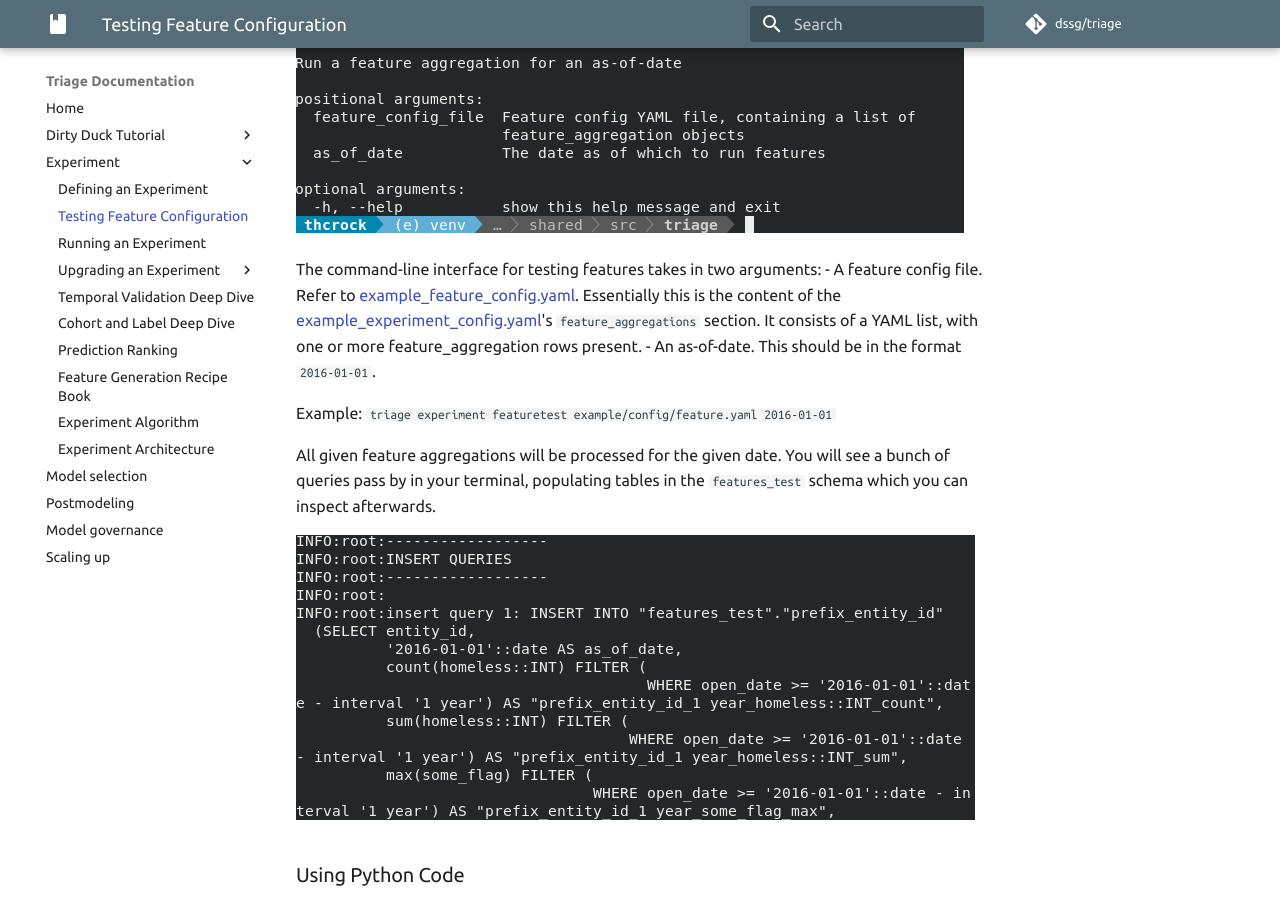
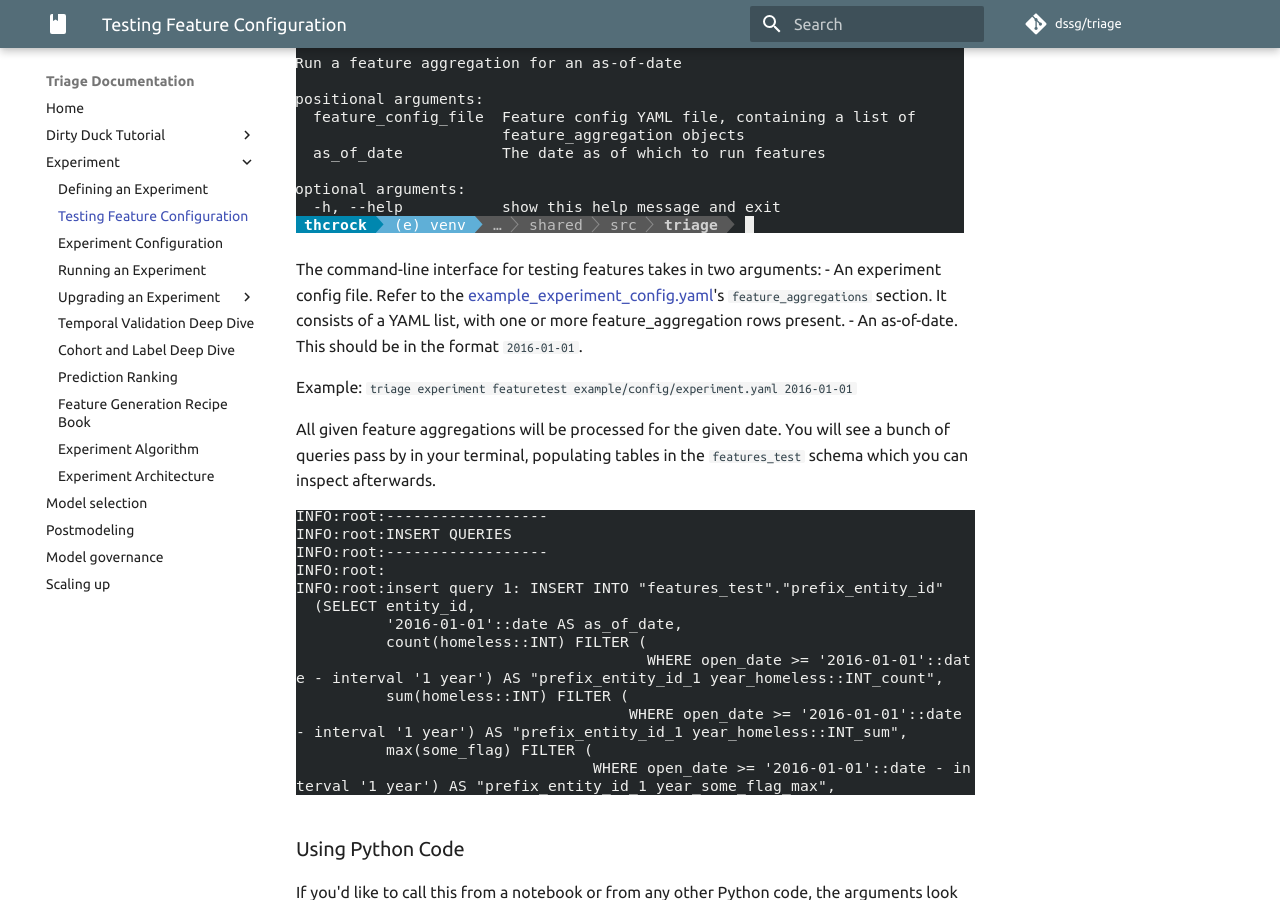
Before and after one commit to dssg/triage, an MkDocs documentation site: the page built from docs/sources/experiments/feature-testing.md, in a window 1280 px wide and 900 px high, scrolled down 545 px. Built offline with MkDocs 1.6.1 and Material for MkDocs 9.7.7, drawn with Linux system fonts in a browser that asks for light colours; a script that is not in the unit is left out; comment, search, counter and statistics services are not loaded.

Commit message:
Config doc (#694)
    Add README.md to example/config/, explaining experiment.yaml, audition.yaml, postmodeling_config.yaml and postmodeling_crosstabs.yaml
    Remove feature.yaml and change documentation of feature-testing since cli.py just takes an experiment config.

```diff
--- a/docs/mkdocs.yml
+++ b/docs/mkdocs.yml
@@ -74,6 +74,7 @@ nav:
   - Experiment:
     - Defining an Experiment: experiments/defining.md
     - Testing Feature Configuration: experiments/feature-testing.md
+    - Experiment Configuration: https://github.com/dssg/triage/blob/master/example/config/README.md
     - Running an Experiment: experiments/running.md
     - Upgrading an Experiment:
         - v6 -> v7: experiments/upgrade-to-v7.md
--- a/docs/sources/experiments/feature-testing.md
+++ b/docs/sources/experiments/feature-testing.md
@@ -8,10 +8,10 @@ To speed up the process of iterating on features, you can run a list of feature
 ![triage featuretest cli help screen](featuretest-cli.png)
 
 The command-line interface for testing features takes in two arguments:
-	- A feature config file. Refer to [example_feature_config.yaml](https://github.com/dssg/triage/blob/master/example/config/feature.yaml). Essentially this is the content of the [example_experiment_config.yaml](https://github.com/dssg/triage/blob/master/example/config/experiment.yaml)'s `feature_aggregations` section. It consists of a YAML list, with one or more feature_aggregation rows present.
+	- An experiment config file. Refer to the [example_experiment_config.yaml](https://github.com/dssg/triage/blob/master/example/config/experiment.yaml)'s `feature_aggregations` section. It consists of a YAML list, with one or more feature_aggregation rows present.
 	- An as-of-date. This should be in the format `2016-01-01`.
 
-Example: `triage experiment featuretest example/config/feature.yaml 2016-01-01`
+Example: `triage experiment featuretest example/config/experiment.yaml 2016-01-01`
 
 All given feature aggregations will be processed for the given date. You will see a bunch of queries pass by in your terminal, populating tables in the `features_test` schema which you can inspect afterwards.
 
```
Also changed, not shown: example/config/README.md (added), 2 other files.
